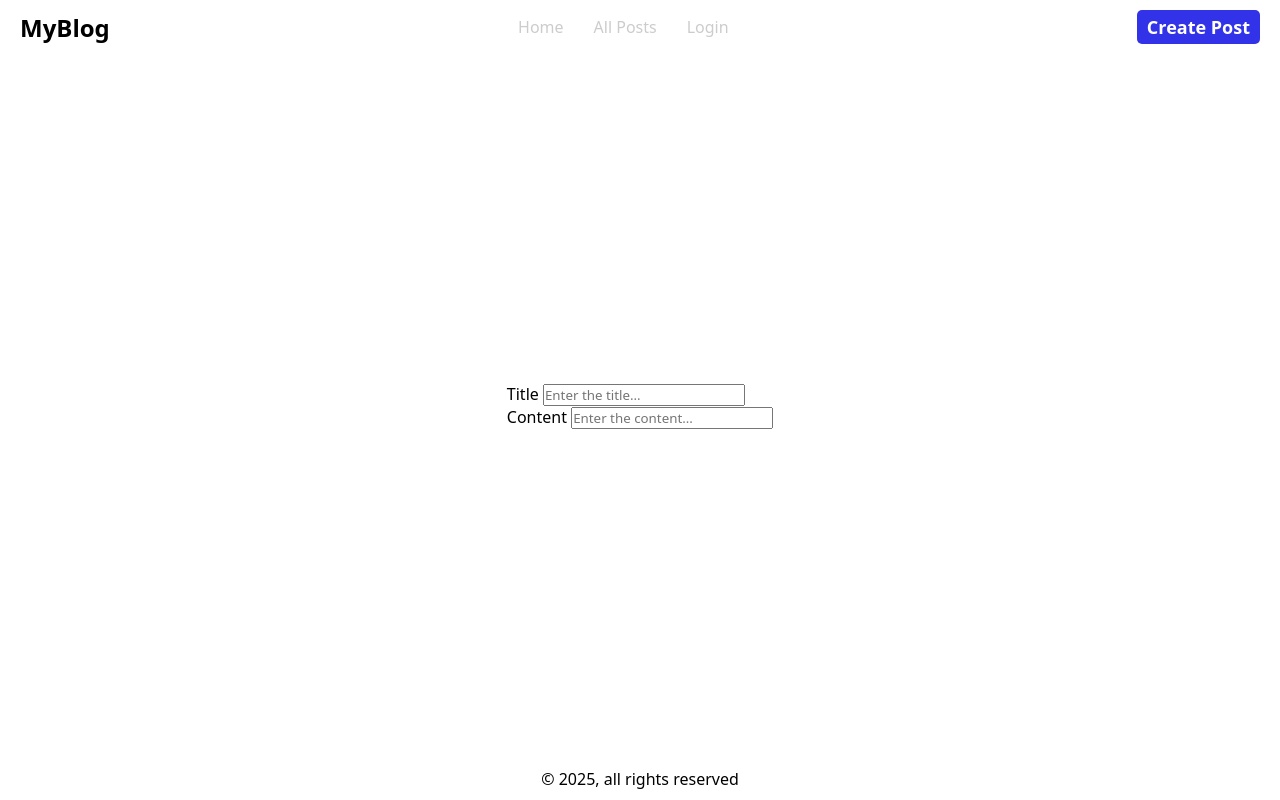
After one commit to Munnoi/blog, a Django app: template apps/posts/templates/posts/create_post.html in a window 1280 px wide. The commit adds this page. Run offline with Django 5.2, Linux system fonts and the light colour scheme; the template is opened without the code that fills it, so the values that code supplies are empty.

Commit message:
added style.css

```diff
--- /dev/null
+++ b/apps/posts/static/style.css
@@ -0,0 +1,48 @@
+* {
+    margin: 0;
+    padding: 0;
+    box-sizing: border-box;
+    font-family: system-ui, -apple-system, BlinkMacSystemFont, 'Segoe UI', Roboto, Oxygen, Ubuntu, Cantarell, 'Open Sans', 'Helvetica Neue', sans-serif;
+}
+
+body {
+    display: flex;
+    flex-direction: column;
+    align-items: center;
+    justify-content: space-between;
+    min-height: 100vh;
+    padding: 10px 20px;
+}
+
+nav {
+    display: flex;
+    align-items: center;
+    justify-content: space-between;
+    width: 100%;
+}
+
+nav ul {
+    display: flex;
+    align-items: center;
+    gap: 30px;
+    list-style: none;
+}
+
+nav ul li a {
+    text-decoration: none;
+    color: #ccc;
+}
+
+nav ul li a:hover {
+    color: #808080;
+}
+
+nav button {
+    padding: 5px 10px;
+    border: none;
+    background: rgb(50, 50, 233);
+    border-radius: 5px;
+    color: white;
+    font-weight: bold;
+    font-size: 18px;
+}
--- /dev/null
+++ b/apps/posts/templates/posts/create_post.html
@@ -0,0 +1,14 @@
+{% extends 'posts/base.html' %}
+{% block title %}{% endblock %}
+{% block content %}
+<form action="">
+    <div>
+        <label for="title">Title</label>
+        <input type="text" id="title" placeholder="Enter the title...">
+    </div>
+    <div>
+        <label for="content">Content</label>
+        <input type="text" id="content" placeholder="Enter the content...">
+    </div>
+</form>
+{% endblock %}
--- a/blog_project/urls.py
+++ b/blog_project/urls.py
@@ -20,6 +20,6 @@ from django.urls import path, include
 
 urlpatterns = [
     path("admin/", admin.site.urls),
+    path("", include("apps.posts.urls")),
     path("accounts/", include("apps.accounts.urls")),
-    path("posts/", include("apps.posts.urls"))
 ]
```
Also changed, not shown: apps/posts/templates/posts/index.html (+17 -0 lines).
